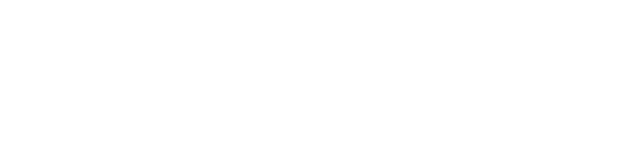
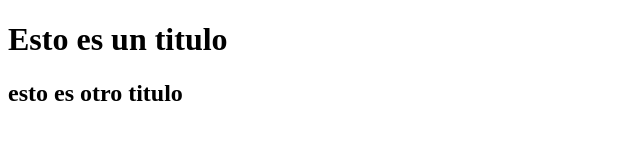
Before and after one commit to RoyalMasterDevs/system170976, a plain HTML site: page index.html in a window 1280 px wide. Shown: the whole page, without its empty margins (0-640 px from the left). Drawn offline with Linux system fonts and the light colour scheme.

Commit message:
Nuevos cambion en html

```diff
--- a/index.html
+++ b/index.html
@@ -7,7 +7,10 @@
 </head>
 <body>
     <header></header>
-    <main></main>
+    <main>
+        <h1>Esto es un titulo</h1>
+        <h2>esto es otro titulo</h2>
+    </main>
     <footer></footer>
 </body>
 </html>
```
Also changed, not shown: 1 other file.
